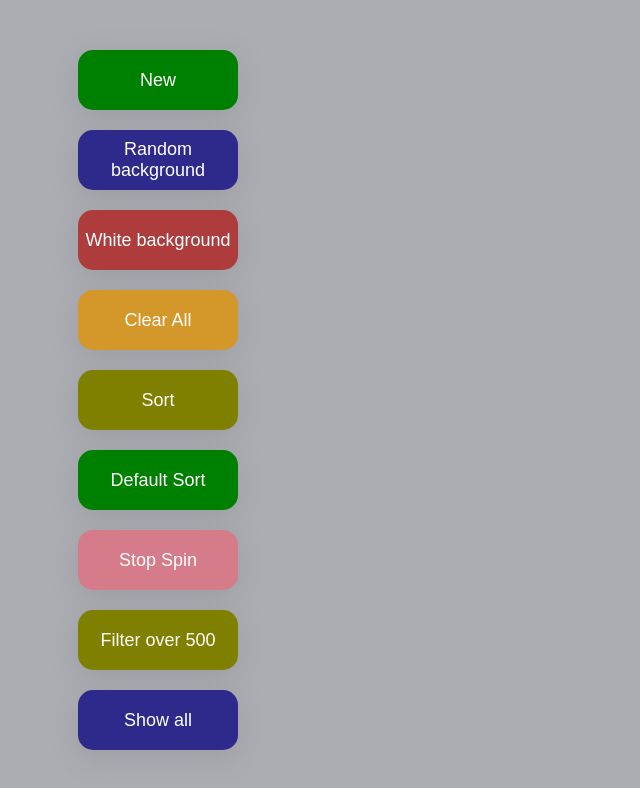
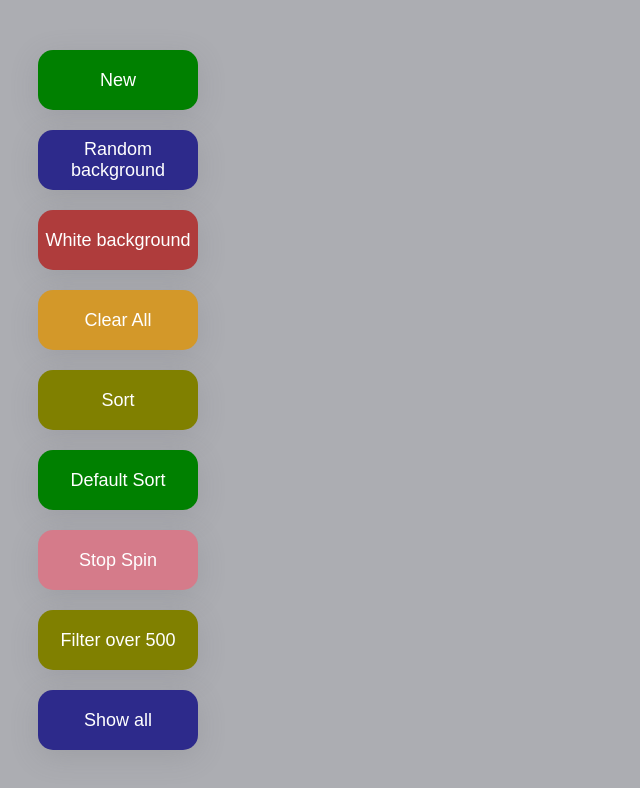
Before and after one commit to SigitaZaromskiene/Square-game, a React (Create React App) app: page / in a window 1280 px wide. Shown: the top 788 px of the page, without its empty margins (0-640 px from the left). Built offline with nearby package versions, Linux system fonts and the light colour scheme.

Commit message:
Show all btn

```diff
--- a/src/App.scss
+++ b/src/App.scss
@@ -5,12 +5,12 @@
 
   .button-container {
     width: 20%;
-    height: 100%;
-    padding: 50px;
+    height: 100vh;
     display: flex;
     flex-direction: column;
     align-items: center;
     gap: 20px;
+    justify-content: center;
 
     .button {
       height: 60px;
@@ -50,21 +50,20 @@
     width: 80%;
     height: 100%;
     padding: 50px;
-    display: flex;
-    flex-wrap: wrap;
+    display: grid;
+    grid-template-columns: 1fr 1fr 1fr 1fr;
     align-items: center;
-    gap: 20px;
+    gap: 40px;
   }
 
   .sq {
     gap: 20px;
     height: 150px;
-    width: 180px;
-    color: black;
+    color: rgb(13, 33, 101);
     border: 2px solid rgb(121, 142, 212);
     border-radius: 5px;
     font-size: 24px;
-    padding-top: 10px;
+    padding: 10px;
   }
 }
 
@@ -112,3 +111,8 @@
 .spin {
   animation: App-logo-spin infinite 5s linear;
 }
+
+.reverse {
+  animation: App-logo-spin infinite 5s linear;
+  animation-duration: reverse;
+}
--- a/src/Components/ShowAll.jsx
+++ b/src/Components/ShowAll.jsx
@@ -1,5 +1,13 @@
-function ShowAll() {
-  return <button className="button blue">Show all</button>;
+function ShowAll({ setSq }) {
+  const showAllHandler = () => {
+    setSq((s) => s.map((s) => ({ ...s, show: true })));
+  };
+
+  return (
+    <button className="button blue" onClick={showAllHandler}>
+      Show all
+    </button>
+  );
 }
 
 export default ShowAll;
--- a/src/Components/Sq.jsx
+++ b/src/Components/Sq.jsx
@@ -10,7 +10,13 @@
       style={{ backgroundColor: sq.color, borderColor: sq.color }}
     >
       {sq.number}
-      <div style={{ display: "flex", justifyContent: "space-between" }}>
+      <div
+        style={{
+          display: "flex",
+          justifyContent: "space-between",
+          marginTop: "20px",
+        }}
+      >
         <div>
           <DelBtn sq={sq} setSq={setSq} />
           <CloneBtn setSq={setSq} sq={sq} />
```
